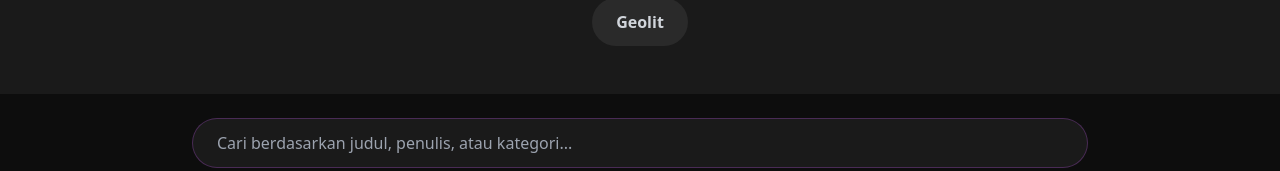
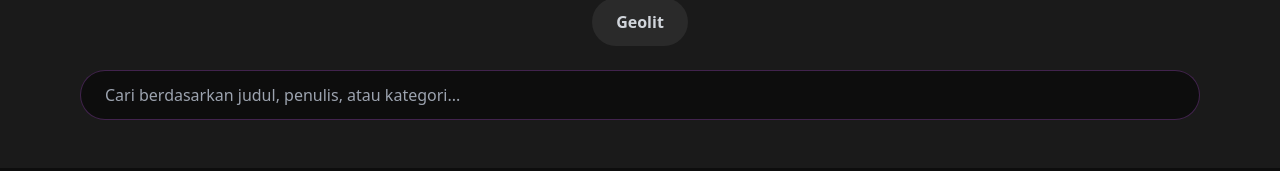
Before and after one commit to FeynmanProject/feynmanproject.github.io, a Next.js app: page /books in a window 1280 px wide. Shown: the part 629-800 px from the top of the page. Built offline with nearby package versions, Linux system fonts and the light colour scheme.

Commit message:
Update page.tsx

```diff
--- a/app/books/page.tsx
+++ b/app/books/page.tsx
@@ -389,15 +389,13 @@ const testimonials = [
         </div>
       </section>
 
-      {/* Category Filter */}
 <section className="py-12 bg-[#1A1A1A]">
   <div className="max-w-6xl mx-auto px-4">
-          <div className="flex flex-wrap justify-center gap-4">
+    <div className="flex flex-wrap justify-center gap-4 mb-6">
       {uniqueCategories.map((category) => (
         <button
           key={category}
           onClick={() => setSelectedCategory(category)}
-
           className={`px-6 py-3 rounded-full font-semibold transition-all duration-300 cursor-pointer whitespace-nowrap ${
             selectedCategory === category
               ? 'bg-[#8E44AD] text-white'
@@ -408,21 +406,18 @@ const testimonials = [
         </button>
       ))}
     </div>
-        </div>
-      </section>
 
-      {/* Search Bar */}
-      <section className="bg-[#0D0D0D] py-6 px-4">
-        <div className="max-w-4xl mx-auto">
+    {/* Search Bar langsung di bawah kategori */}
     <input
       type="text"
       placeholder="Cari berdasarkan judul, penulis, atau kategori..."
       value={searchTerm}
       onChange={(e) => setSearchTerm(e.target.value)}
-            className="w-full px-6 py-3 rounded-full bg-[#1A1A1A] border border-[#8E44AD]/40 text-white placeholder-gray-400 focus:outline-none focus:ring-2 focus:ring-[#8E44AD] transition-all duration-300"
+      className="w-full px-6 py-3 rounded-full bg-[#0D0D0D] border border-[#8E44AD]/40 text-white placeholder-gray-400 focus:outline-none focus:ring-2 focus:ring-[#8E44AD] transition-all duration-300"
     />
   </div>
 </section>
+
 
 
       {/* Book Slider */}
```
Lines whose indentation alone changed are shown as unchanged.
